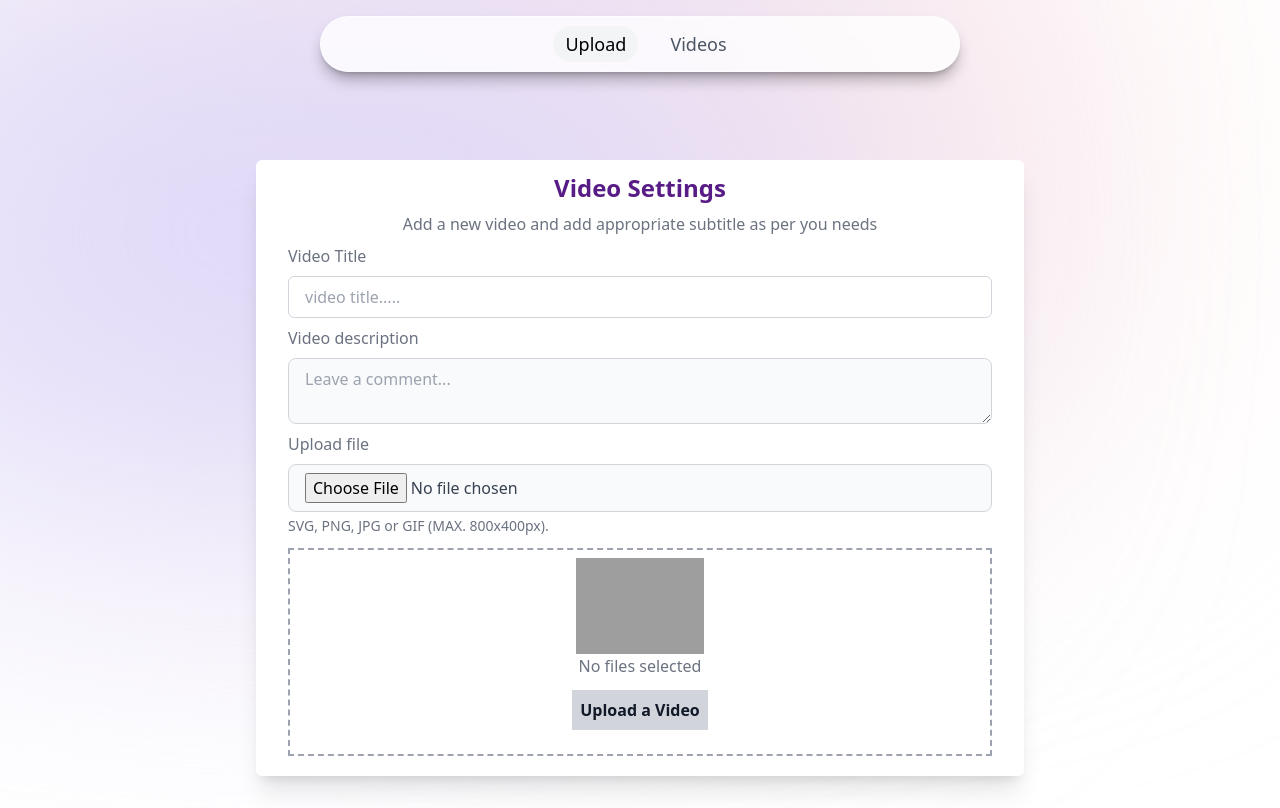
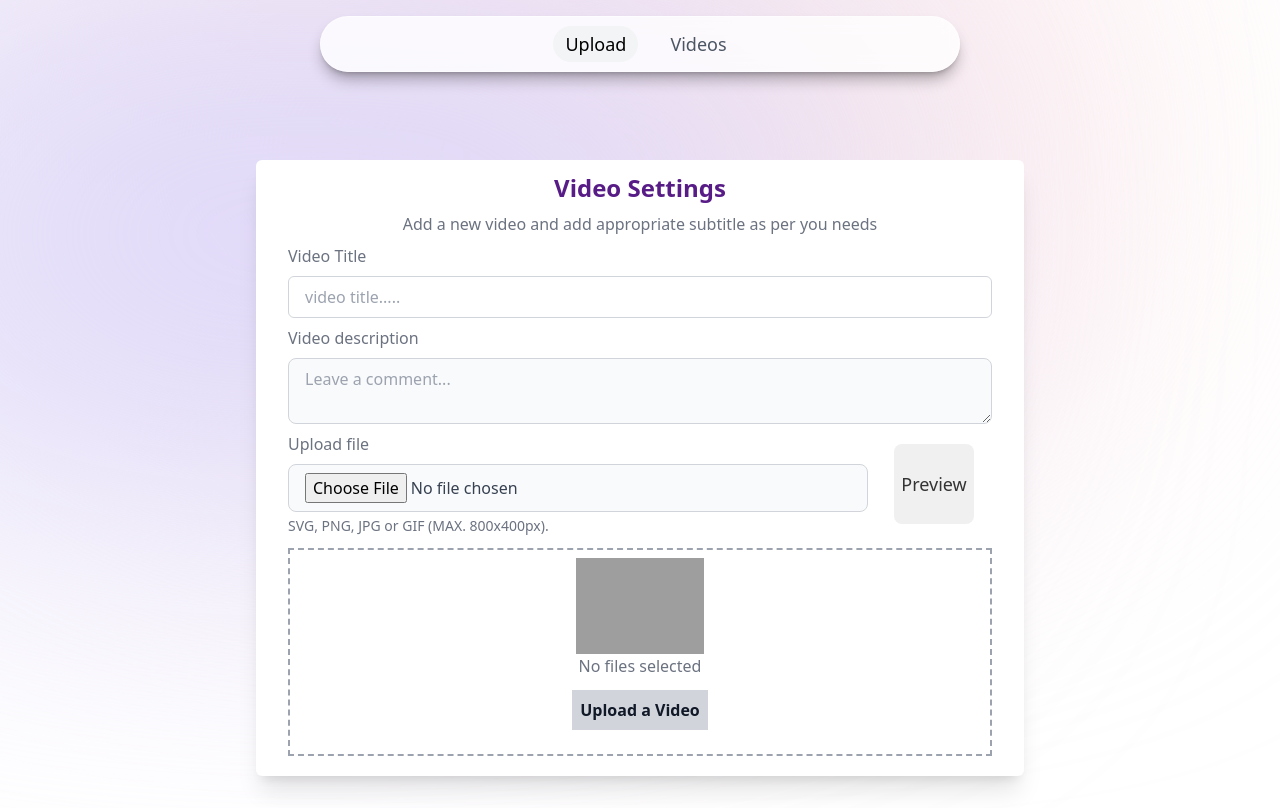
Before and after one commit to vrroshni/videosync-plus, a Vue app in the folder client/: page / in a window 1280 px wide. Built offline with nearby package versions, Linux system fonts and the light colour scheme; grey boxes are pictures that could not be loaded.

Commit message:
solved some bugs in videoplayer and optimized it

```diff
--- a/client/index.html
+++ b/client/index.html
@@ -4,7 +4,7 @@
     <meta charset="UTF-8" />
     <link rel="icon" type="image/svg+xml" href="/vite.svg" />
     <meta name="viewport" content="width=device-width, initial-scale=1.0" />
-    <title>Vite + Vue</title>
+    <title>VideosyncPlus</title>
   </head>
   <body class="pt-32">
     <div id="app"></div>
--- a/client/src/components/videoplayer/VideoHolder.vue
+++ b/client/src/components/videoplayer/VideoHolder.vue
@@ -14,7 +14,8 @@ const videoStore = useVideoStore()
     <div class="min-w-fit min-h-fit flex flex-col items-center justify-center  ">
         <h1 class="text-center font-semibold text-gray-600 mt-2 text-lg">Preview Of the video</h1>
         <p class="text-center text-md text-gray-500 mb-2">Use this Preview for choosing the timestamp for subtitle </p>
-        <VideoPlayer  />
+        <!-- :subtitleSrc="videoStore.previewVideo && IMAGE_API_URL + video?.subtitle_file" -->
+        <VideoPlayer :videoSrc="videoStore.previewVideo" :thumbnailSrc="videoStore.previewThumbnail" />
         <PreviewSubtitle />
 
 
--- a/client/src/components/videoplayer/VideoPlayer.vue
+++ b/client/src/components/videoplayer/VideoPlayer.vue
@@ -2,20 +2,16 @@
 import { ref, onMounted, nextTick, reactive } from 'vue';
 import Artplayer from 'artplayer';
 import { useVideoStore } from '../../stores/video';
-import { IMAGE_API_URL } from '../../config/axios';
+
 const videoStore = useVideoStore()
 
-const { video } = defineProps(['video'])
-console.log(video,"videovideo")
-const videoUrl = videoStore.previewVideo || IMAGE_API_URL + video?.video_file
-const srcUrl = video?.subtitle_file ? IMAGE_API_URL + video?.subtitle_file : ''
-const thumbnail = videoStore.newVideo.videoThumbnail ||  IMAGE_API_URL + video?.video_thumbnail
-console.log(videoUrl,srcUrl,thumbnail)
+const { videoSrc, subtitleSrc, thumbnailSrc } = defineProps(['videoSrc', 'subtitleSrc', 'thumbnailSrc'])
+
 const player = ref(null)
 
 const options = reactive({
     container: player.value,
-    url: videoUrl,
+    url: videoSrc || '',
     volume: 0.5,
     isLive: false,
     muted: true,
@@ -60,11 +56,11 @@ const options = reactive({
                         return !item.switch;
                     },
                 },
-                // {
-                //     default: true,
-                //     html: 'Bilingual',
-                //     url: srcUrl,
-                // },
+                {
+                    default: true,
+                    html: 'English',
+                    url: subtitleSrc || '',
+                },
 
             ],
             onSelect: function (item) {
@@ -98,16 +94,18 @@ const options = reactive({
         {
             default: true,
             html: 'Normal',
-            url: videoUrl,
+            url: videoSrc || '',
         },
     ],
+
     thumbnails: {
-        url: thumbnail,
+        url: thumbnailSrc || '',
         number: 60,
         column: 10,
     },
+
     subtitle: {
-        url: srcUrl,
+        url: subtitleSrc || '',
         type: 'srt',
         style: {
             color: '#000000',
@@ -116,28 +114,7 @@ const options = reactive({
         },
         encoding: 'utf-8',
     },
-    // highlight: [
-    //     {
-    //         time: 15,
-    //         text: 'One more chance',
-    //     },
-    //     {
-    //         time: 30,
-    //         text: '谁でもいいはずなのに',
-    //     },
-    //     {
-    //         time: 45,
-    //         text: '夏の想い出がまわる',
-    //     },
-    //     {
-    //         time: 60,
-    //         text: 'こんなとこにあるはずもないのに',
-    //     },
-    //     {
-    //         time: 75,
-    //         text: '终わり',
-    //     },
-    // ],
+
     controls: [
         {
             position: 'right',
@@ -158,10 +135,7 @@ const options = reactive({
         indicator: '<img width="16" heigth="16" src="/src/assets/img/indicator.svg">',
     },
 })
-const pause = () => {
-    console.log("pause calledddddddd")
-    player.on('')
-}
+
 
 onMounted(() => {
     nextTick(() => {
@@ -169,16 +143,8 @@ onMounted(() => {
             ...options,
             container: player.value
         })
-        // videoholder.on('ready',()=>{
-        //     videoholder.play()
-        //     console.info(videoholder.currentTime);
-        //     console.log("video is palyeddd")
-        //     console.info(videoholder.duration);
-        //     pause()
-        // })
-        videoholder.on('seek', () => {
-            console.info(videoholder.currentTime, 'ccccccccccc');
-            videoholder.pause()
+
+        videoholder.on('video:seeked', () => {
             videoStore.chooseTimestamp(videoholder.currentTime)
 
         })
--- a/client/src/components/videoupload/VideoForm.vue
+++ b/client/src/components/videoupload/VideoForm.vue
@@ -39,8 +39,6 @@ const onChange = (e) => {
             e.target.value = ""
             return;
         } else {
-
-
             const allowedFileTypes = ['image/jpeg', 'image/png', 'image/gif']; // Define allowed file types
             if (!allowedFileTypes.includes(file.type)) {
                 error.value[name] = 'Unsupported file type. Please upload a valid image (JPEG, PNG, GIF).';
@@ -48,9 +46,17 @@ const onChange = (e) => {
                 return;
             }
         }
+
+
         videoStore.$patch((state) => {
             state.newVideo.videoThumbnail = e.target.files[0];
-            console.log(state.newVideo.videoThumbnail,"uploaded time")
+            const reader = new FileReader();
+
+            reader.onload = (event) => {
+                videoStore.previewThumbnail = event.target.result;
+            };
+
+            reader.readAsDataURL(file);
 
         });
 
@@ -91,8 +97,8 @@ const onChange = (e) => {
             <!-- Display validation error message if it exists -->
             <ErrorMessage v-show="error.videoDescription" :message="error.videoDescription" />
         </div>
-        <div class="w-full pb-3">
-
+        <div class="w-full pb-3 flex justify-between gap-2">
+            <div class="w-5/6">
                 <label for="file_input">Upload file</label>
                 <input name="videoThumbnail" @input="onChange" accept="image/*"
                     class="block px-4 py-2 w-full mt-2  text-gray-700 bg-gray-50 rounded-lg border border-gray-300  focus:outline-none focus:ring-2 focus:ring-purple-600 focus:border-transparent "
@@ -102,7 +108,46 @@ const onChange = (e) => {
                 <ErrorMessage v-show="error.videoThumbnail" :message="error.videoThumbnail" />
 
 
+            </div>
+            <div class="w-1/6 flex justify-center items-center">
+                <div class="image-input w-20  h-20 " :style="{ 'background-image': `url(${videoStore.previewThumbnail})` }">
+                    <span v-if="!videoStore.previewThumbnail" class="placeholder rounded-lg">
+                        Preview
+                    </span>
+
+                </div>
+
+
+            </div>
+
             <!-- Display validation error message if it exists -->
         </div>
     </div>
 </template>
+
+<style scoped>
+.image-input {
+    display: block;
+    cursor: pointer;
+    background-size: cover;
+    background-position: center center;
+}
+
+
+.placeholder {
+    background: #F0F0F0;
+    width: 100%;
+    height: 100%;
+    display: flex;
+    justify-content: center;
+    align-items: center;
+    color: #333;
+    font-size: 18px;
+}
+
+.placeholder:hover {
+
+    background: #E0E0E0;
+
+}
+</style>
--- a/client/src/stores/video.js
+++ b/client/src/stores/video.js
@@ -23,6 +23,7 @@ export const useVideoStore = defineStore('videos', {
             subtitle: ''
         },
         previewVideo: '',
+        previewThumbnail:'',
         timeStamp: '',
         active: ''
     }),
@@ -54,10 +55,9 @@ export const useVideoStore = defineStore('videos', {
                     )
                     return
                 }
-                console.log("hello")
                 this.timeStamp = time
                 this.newSubtitle.endingTimestamp = time
-                console.log("hello")
+
             }
 
         },
--- a/client/src/views/VideoView.vue
+++ b/client/src/views/VideoView.vue
@@ -2,7 +2,8 @@
 import { useRoute } from 'vue-router';
 import { onMounted, ref } from 'vue';
 import { getVideo } from '../api/videoApi';
-import { toast ,formatDate} from '../config/helpers';
+import { toast, formatDate } from '../config/helpers';
+import { IMAGE_API_URL } from '../config/axios';
 import VideoPlayer from '../components/videoplayer/VideoPlayer.vue';
 const route = useRoute()
 const video = ref('')
@@ -10,7 +11,7 @@ const id = route.params.id
 
 const getVideoInfo = async () => {
     try {
-        video.value =await getVideo(id)
+        video.value = await getVideo(id)
         console.log(video.value)
     } catch (error) {
         toast.error("This video does not exist!")
@@ -19,23 +20,27 @@ const getVideoInfo = async () => {
 
 onMounted(() => getVideoInfo())
 
+
+
 </script>
 <template>
-    <div class="flex justify-center bg-gray-200 p-8" >
+    <div class="flex justify-center bg-gray-200 p-8">
         <div class="flex flex-col justify-center">
             <div class="flex flex-col lg:flex-row max-w-7xl justify-center items-center p-2 space-y-3 w-full " v-if="video">
                 <div class="flex flex-col text-black  md:items-start items-center justify-between space-y-3 px-8">
                     <div class="text-3xl font-bold ">{{ video.video_title }}</div>
-                    <div class="text-lg text-gray-600  ">{{video.video_description }}</div>
+                    <div class="text-lg text-gray-600  ">{{ video.video_description }}</div>
                     <div class="text-base">posted at {{ formatDate(video.added_date) }}</div>
                 </div>
                 <div class="flex space-x-2 md:space-x-6 md:m-4">
-                    <VideoPlayer :video="video" />
+                    <VideoPlayer :videoSrc="IMAGE_API_URL + video?.video_file"
+                        :subtitleSrc="video?.subtitle_file && IMAGE_API_URL + video?.subtitle_file"
+                        :thumbnailSrc="IMAGE_API_URL + video?.video_thumbnail" />
                 </div>
             </div>
-          <h1 class="text-5xl font-bold" v-else >
-            This Video does not exist!
-          </h1>
+            <h1 class="text-5xl font-bold" v-else>
+                This Video does not exist!
+            </h1>
         </div>
     </div>
 </template>
```
Also changed, not shown: 1 other file (tests, documents, lock files or other folders). Lines whose indentation alone changed are shown as unchanged.
